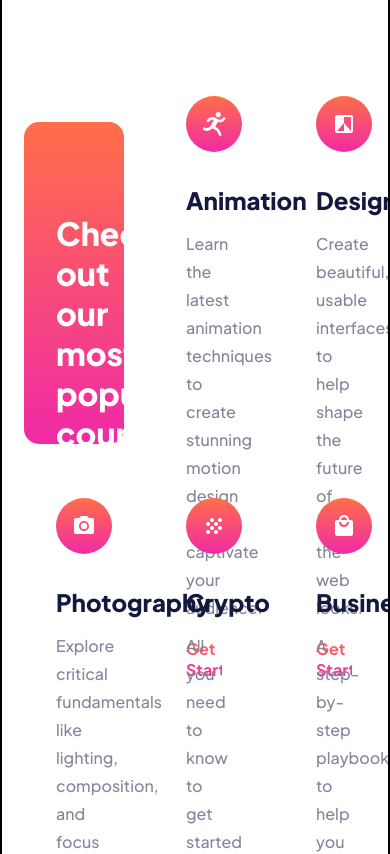
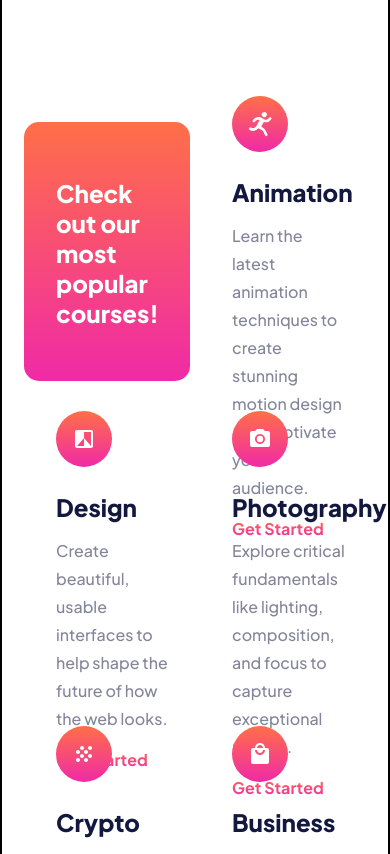
Before and after one commit to NataJenkins/skilled-e-learning-landing-page, a React (Vite) app: page / in a window 390 px wide. Shown: the part 800-1654 px from the top of the page. Built offline with nearby package versions, Linux system fonts and the light colour scheme.

Commit message:
Courses Tablet view

```diff
--- a/src/_base.scss
+++ b/src/_base.scss
@@ -31,12 +31,18 @@ $gradient-2: linear-gradient(180deg, #4851ff 0%, #f02aa6 99.92%);
     font-weight: 800;
     font-size: 40px;
     line-height: 51px;
+    margin: 0;
 }
 .heading-m {
     font-family: "Plus Jakarta Sans", sans-serif;
     font-weight: 800;
     font-size: 32px;
     line-height: 40px;
+    margin: 0;
+    @media (max-width: $bp-tablet) {
+        font-size: 24px;
+        line-height: normal;
+    }
 }
 .heading-s {
     font-family: "Plus Jakarta Sans", sans-serif;
--- a/src/components/Card/Card.scss
+++ b/src/components/Card/Card.scss
@@ -2,7 +2,6 @@
 .card-container {
     padding: 64px 32px 40px 32px;
     border-radius: 15px;
-
     position: relative;
     &.title {
         color: $white;
@@ -30,4 +29,7 @@
         -webkit-background-clip: text;
         -webkit-text-fill-color: transparent;
     }
+    @media (max-width: $bp-tablet) {
+        padding: 56px 21px 32px 32px;
+    }
 }
--- a/src/components/MainView/MainView.scss
+++ b/src/components/MainView/MainView.scss
@@ -80,6 +80,16 @@
                 }
             }
         }
+        main {
+            margin-top: 170px;
+            .cards-grid {
+                display: grid;
+                grid-template-columns: repeat(2, minmax(100px, 339px));
+                grid-template-rows: repeat(3, minmax(259px, 259px));
+                grid-column-gap: 10px;
+                grid-row-gap: 56px;
+            }
+        }
     }
     @media (max-width: $bp-mobile) {
         padding: 16px 22px;
```
